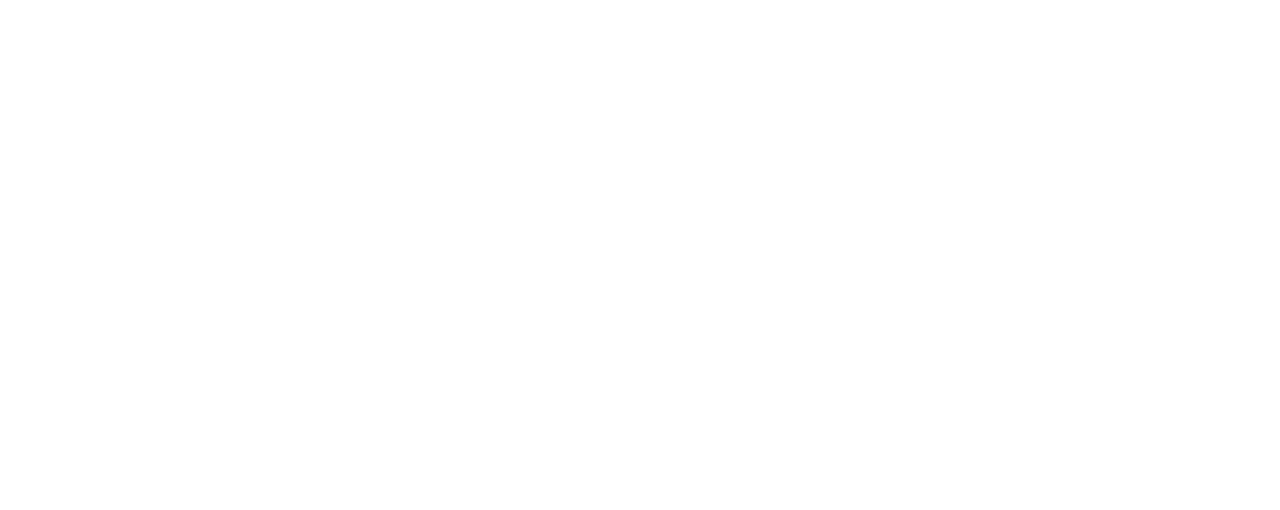
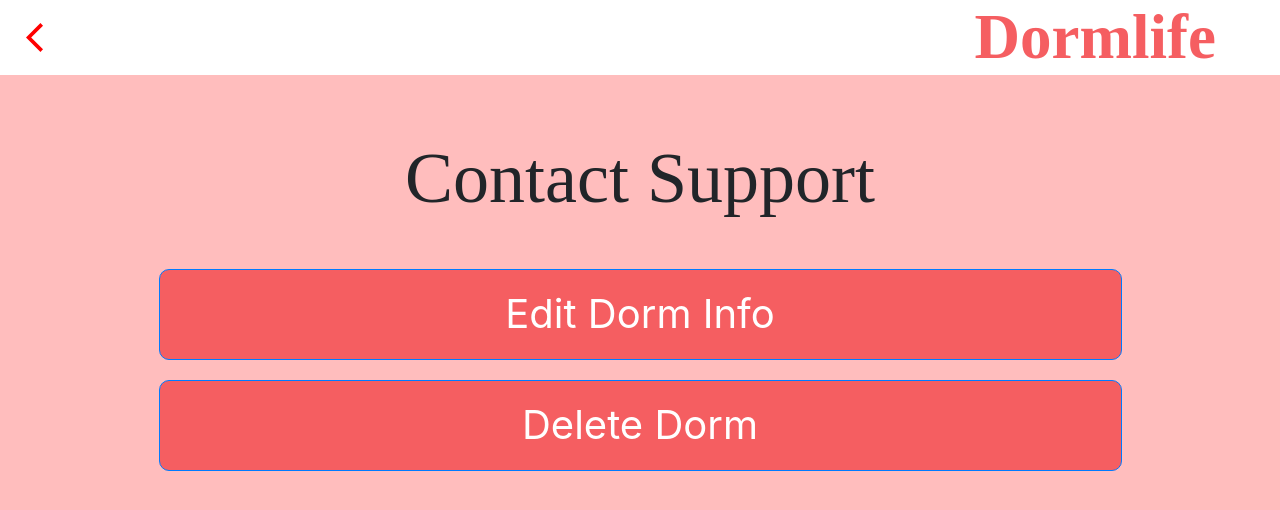
Before and after one commit to allah69/Frontend, a React (Create React App) app: page /dormown/ContactSupport in a window 1280 px wide. Shown: the top 510 px of the page. Built offline with nearby package versions, Linux system fonts and the light colour scheme.

Commit message:
contact support

```diff
--- a/src/components/App.tsx
+++ b/src/components/App.tsx
@@ -8,6 +8,8 @@ import DormOwner from "./signup/DormOwner";
 import Signin from "./signin/Signin";
 import Dorm from "./dorm/Dorm"
 import DormHome from "./dormown/dormhome";
+import ContactSupport from "./dormown/ContactSupport";
+
 function App() {
 
     return (
@@ -19,7 +21,7 @@ function App() {
             <Route  exact path="/signup/dormowner" component={DormOwner} />
             <Route exact path="/dorm/:id" component={Dorm} />
             <Route exact path="/dormowner/:id" component={DormHome} />
-
+            <Route exact path="/dormown/ContactSupport" component={ContactSupport} />
         </div>
     )
 }
--- /dev/null
+++ b/src/components/dormown/ContactSupport.tsx
@@ -0,0 +1,101 @@
+import React, { useEffect, useState, Component } from "react";
+import { withFormik } from "formik";
+import * as Yup from "yup";
+import { withStyles, createStyles } from "@material-ui/core";
+import { useHistory } from "react-router-dom";
+import { Navbar, Nav, Row, Col, Button, Container } from "react-bootstrap";
+import ArrowBackIosIcon from "@material-ui/icons/ArrowBackIos";
+import { Grid } from "@material-ui/core";
+//import { View, StyleSheet, Text } from 'react-native';
+
+function Contactsupport() {
+  useEffect(() => {
+    document.body.style.backgroundColor = "#FFBDBD";
+  }, []);
+  return (
+    <div>
+      <div>
+        <Navbar style={{ padding: "1%" }} bg="white">
+          <Nav className="text-right">
+            <Button variant="">
+              <ArrowBackIosIcon htmlColor="red" fontSize="large" />
+            </Button>
+            <h1
+              style={{
+                position: "absolute",
+                width: "100%",
+                textAlign: "right",
+                overflow: "visible",
+                height: "10%",
+                top: "0",
+                left: "-5%",
+                color: "#F55E61",
+                fontFamily: "Prompt",
+                fontStyle: "normal",
+                fontSize: "63px",
+                fontWeight: 900,
+                //font-family: "Times New Roman"
+              }}
+            >
+              Dormlife
+            </h1>
+          </Nav>
+        </Navbar>
+      </div>
+
+      <div style={{ padding: "100px" }}>
+      <Grid container direction="column" spacing={5} alignItems="center" justify="center">
+          <Grid container item direction="column" spacing={10}>
+
+              <h1
+                style={{
+                  width: "100%",
+                  overflow: "visible",
+                  fontFamily: "Athiti",
+                  fontStyle: "normal",
+                  fontSize: "72px",
+                }}
+              >
+                Contact Support
+              </h1>
+
+
+              <Grid item>
+                <Button
+                  style={{
+                    //fontFamily: "Athiti",
+                    fontSize: "40px",
+                    height: "91px",
+                    width: "963px",
+                    background: "#F55E61",
+                    borderRadius: "10px",
+                  }}
+
+               >
+                 Edit Dorm Info
+               </Button>
+              </Grid>
+            </Grid>
+            <Grid container direction="column" spacing={10}>
+              <Grid item>
+                <Button
+                  style={{
+                    //fontFamily: "Athiti",
+                    fontSize: "40px",
+                    height: "91px",
+                    width: "963px",
+                    background: "#F55E61",
+                    borderRadius: "10px",
+                 }}
+
+               >
+                 Delete Dorm
+               </Button>
+              </Grid>
+            </Grid>
+          </Grid>
+      </div>
+    </div>
+  );
+}
+export default Contactsupport;
--- a/src/components/dormown/dormhome.tsx
+++ b/src/components/dormown/dormhome.tsx
@@ -7,7 +7,7 @@ function DormHome() {
         // eslint-disable-next-line react-hooks/exhaustive-deps
     },[])
     return (
-        <div style={{textAlign:"center"}}>
+        <div style={{textAlign:"center"}} >
 
         </div>
     )
```
